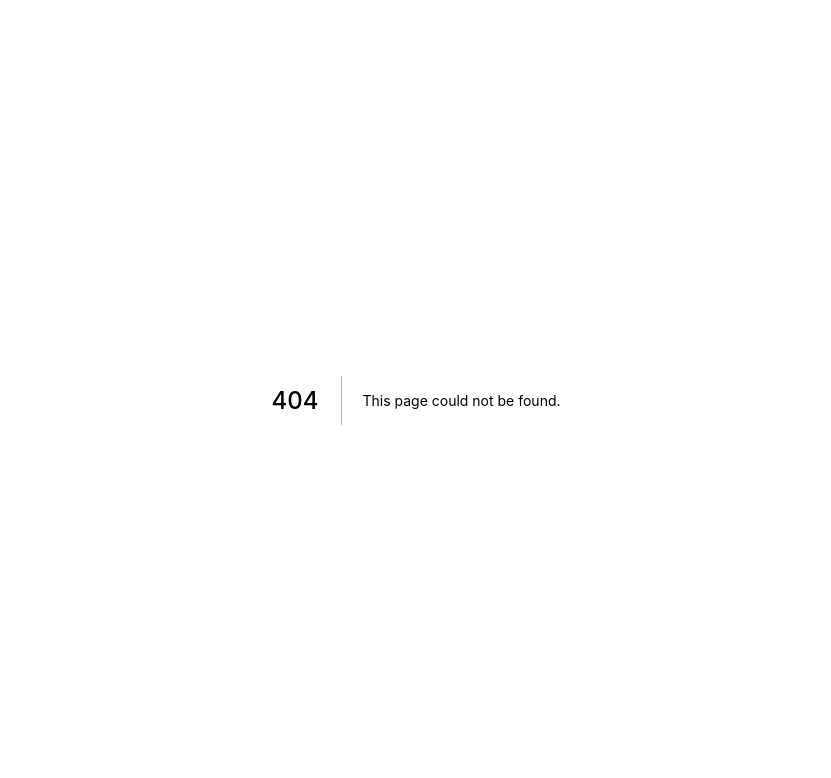
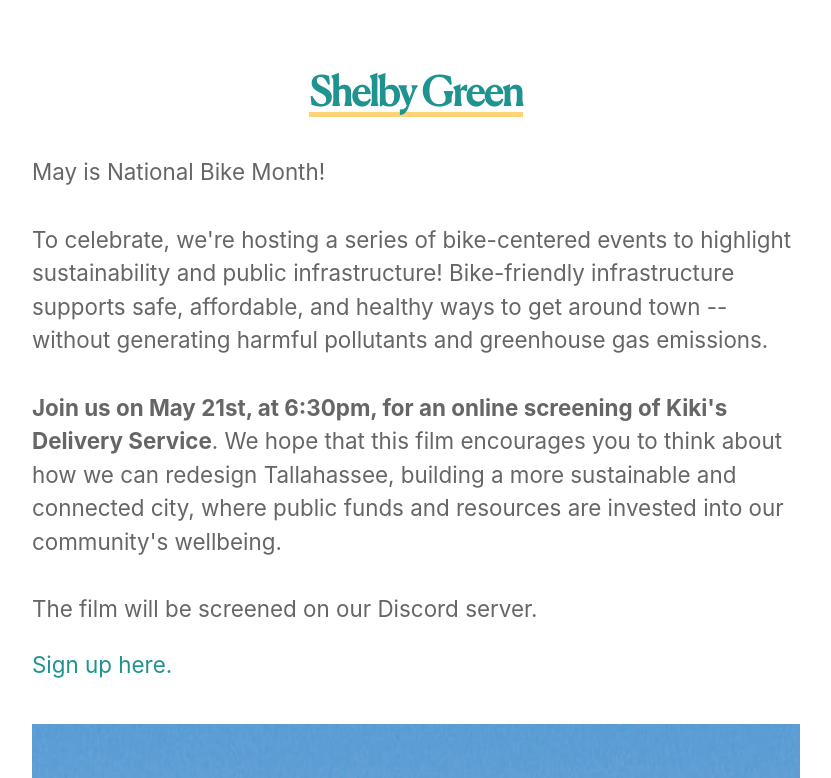
Before and after one commit to shelbygreen/campaign, a Next.js app: page /movienight in a window 1280 px wide. Before the commit this address had no page. Shown: the top 778 px of the page, without its empty margins (224-1055 px from the left). Built offline with nearby package versions, Linux system fonts and the light colour scheme.

Commit message:
added movie night page

```diff
--- a/pages/index.js
+++ b/pages/index.js
@@ -46,6 +46,7 @@ export default function Home({allPostsData}) {
 
       <div className={utilStyles.buttonBox}>
       {/* <div className={utilStyles.button}><a href="/">Events Calendar (coming soon)</a></div> */}
+      <div className={utilStyles.button}><Link href="/movienight">Movie Night: Kiki's Delivery Service</Link></div>
       <div className={utilStyles.button}><Link href="/bikeweek">Events for Bike Week</Link></div>
       <div className={utilStyles.button}><Link href="/get-involved">Sign up for the campaign newsletter</Link></div>
       <div className={utilStyles.button}><a href="https://secure.actblue.com/donate/shelbytlh">Donate</a></div>
--- /dev/null
+++ b/pages/movienight.js
@@ -0,0 +1,32 @@
+import Head from 'next/head'
+import Layout from '../components/layout'
+import utilStyles from '../styles/utils.module.css'
+import Image from 'next/image'
+import kikiflyer from '../public/images/kikiflyer.jpeg'
+
+export default function MovieNight() {
+    return (
+        <>
+            <Layout>
+                <Head>
+                    <title>05/21 movie night</title>
+                </Head>
+                <p className={utilStyles.headingMd}>
+                    May is National Bike Month!
+                    <br></br><br></br>
+                    To celebrate, we're hosting a series of bike-centered events
+                    to highlight sustainability and public infrastructure! Bike-friendly infrastructure supports safe, affordable, and healthy ways to get around town -- without generating harmful pollutants and greenhouse gas emissions.
+                    <br></br><br></br>
+                    <b>Join us on May 21st, at 6:30pm, for an online screening of Kiki's Delivery Service</b>.
+
+                    We hope that this film encourages you to think about how we can redesign Tallahassee, building a more sustainable and connected city, where public funds and resources are invested into our community's wellbeing.
+                    <br></br><br></br>
+                    The film will be screened on our Discord server. <p className={utilStyles.headingMdGreen}>Sign up <a href="https://discord.gg/eczZkS2e">here</a>.</p>
+                </p>
+                <br></br>
+
+                <Image className={utilStyles.eventFlyer} src={kikiflyer}/>
+            </Layout>
+        </>
+    )
+}
--- a/styles/utils.module.css
+++ b/styles/utils.module.css
@@ -33,6 +33,12 @@
     font-size: 1.4rem;
     line-height: 1.5;
     color: #666;
+}
+
+.headingMdGreen {
+    font-size: 1.4rem;
+    line-height: 1.5;
+    color: #1f9390;
 }
 
 .headingSm {
```
Also changed, not shown: public/images/kikiflyer.jpeg (added).
